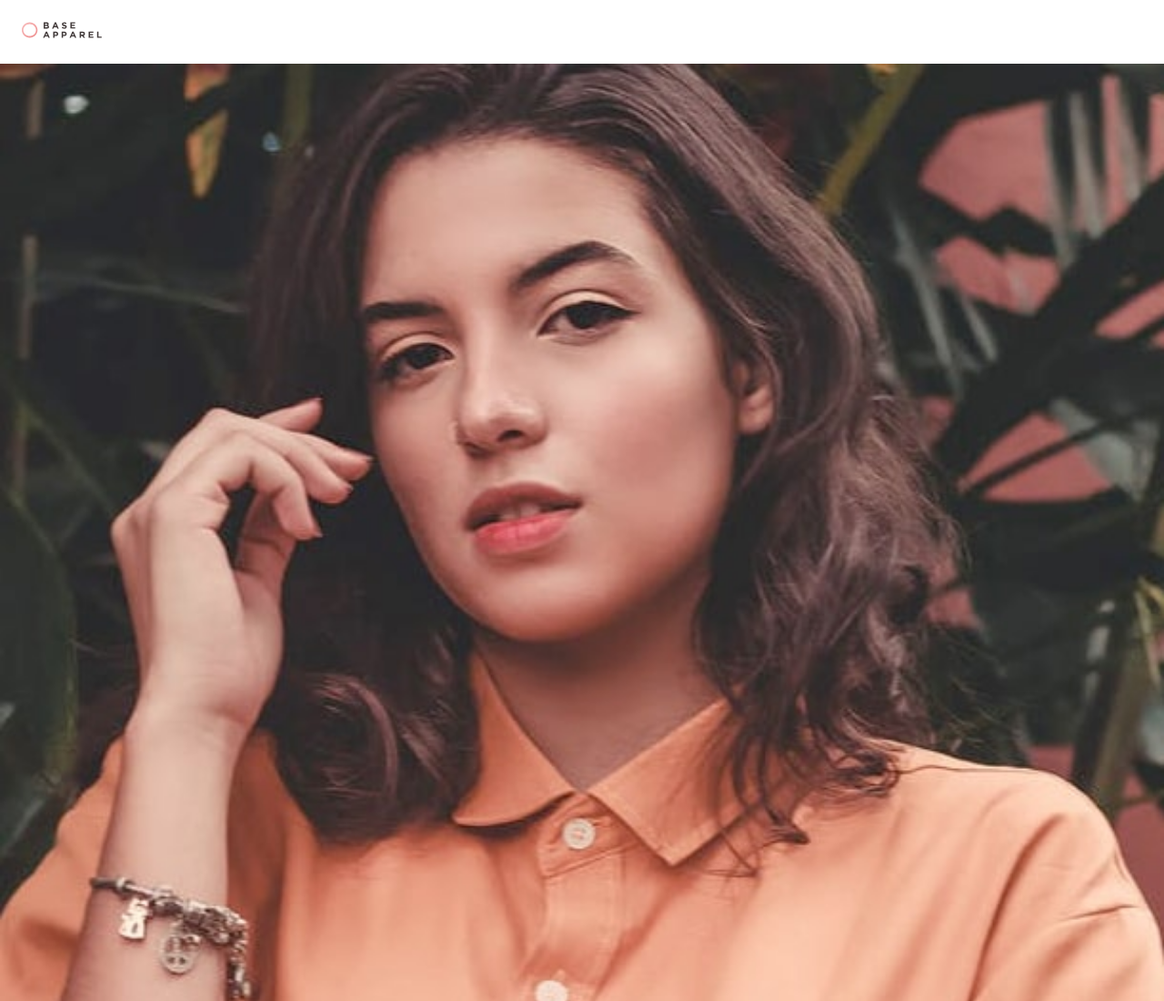
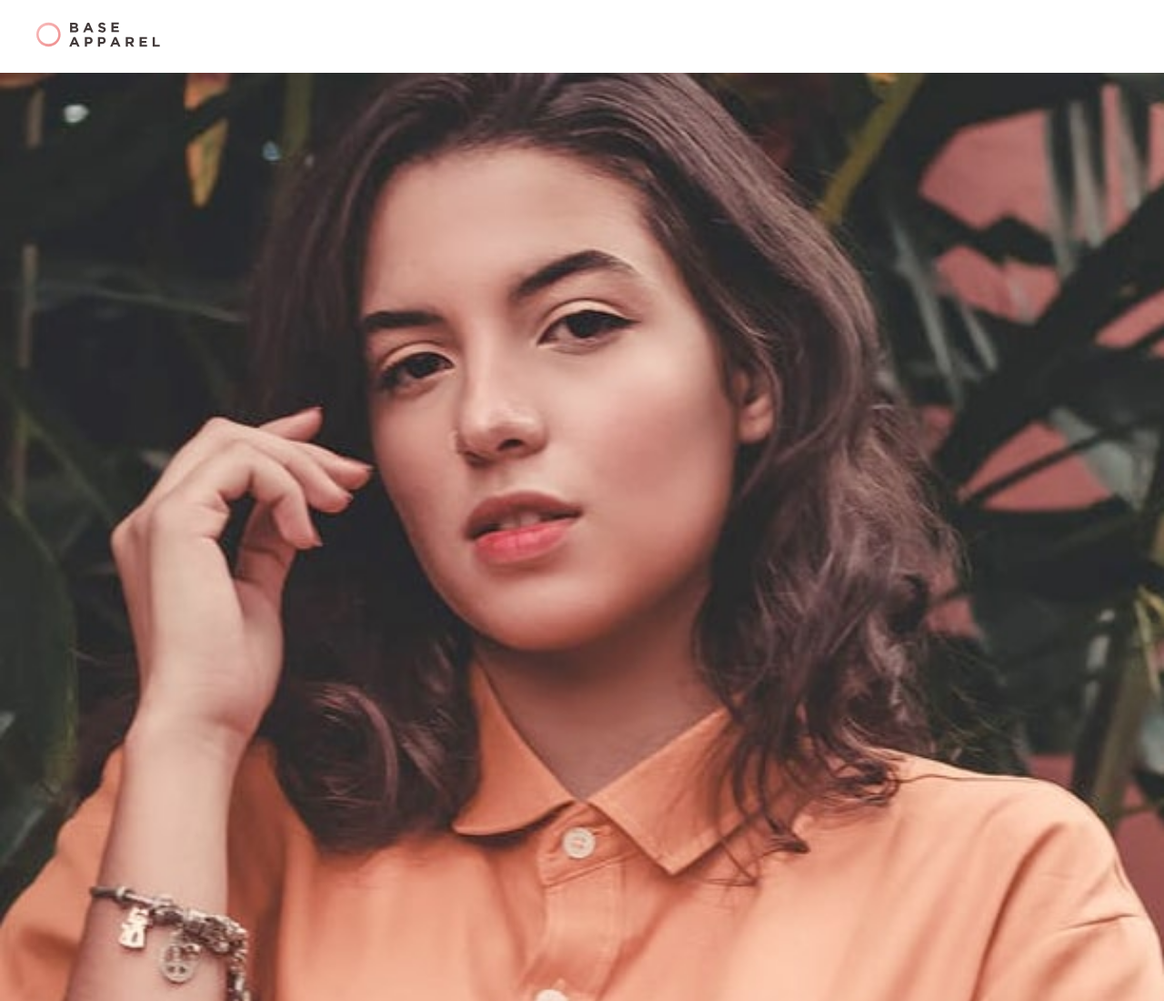
Before and after one commit to Acemeistre/FEM_Base-Apparel-coming-soon-page, a plain HTML site: page base-apparel-coming-soon-master/index.html in a window 1280 px wide. Shown: the top 1100 px of the page at 91% size. Drawn offline with Linux system fonts and the light colour scheme.

Commit message:
Fix header padding and header img font size

```diff
--- a/base-apparel-coming-soon-master/styles.css
+++ b/base-apparel-coming-soon-master/styles.css
@@ -27,10 +27,13 @@ body {
     margin: 0;
 }
 
+header {
+    padding: var(--spacing-300) var(--spacing-500);
+}
+
 header img {
     width: var(--spacing-1700);
     margin: 0;
-    padding: var(--spacing-300);
 }
 
 picture img {
```
